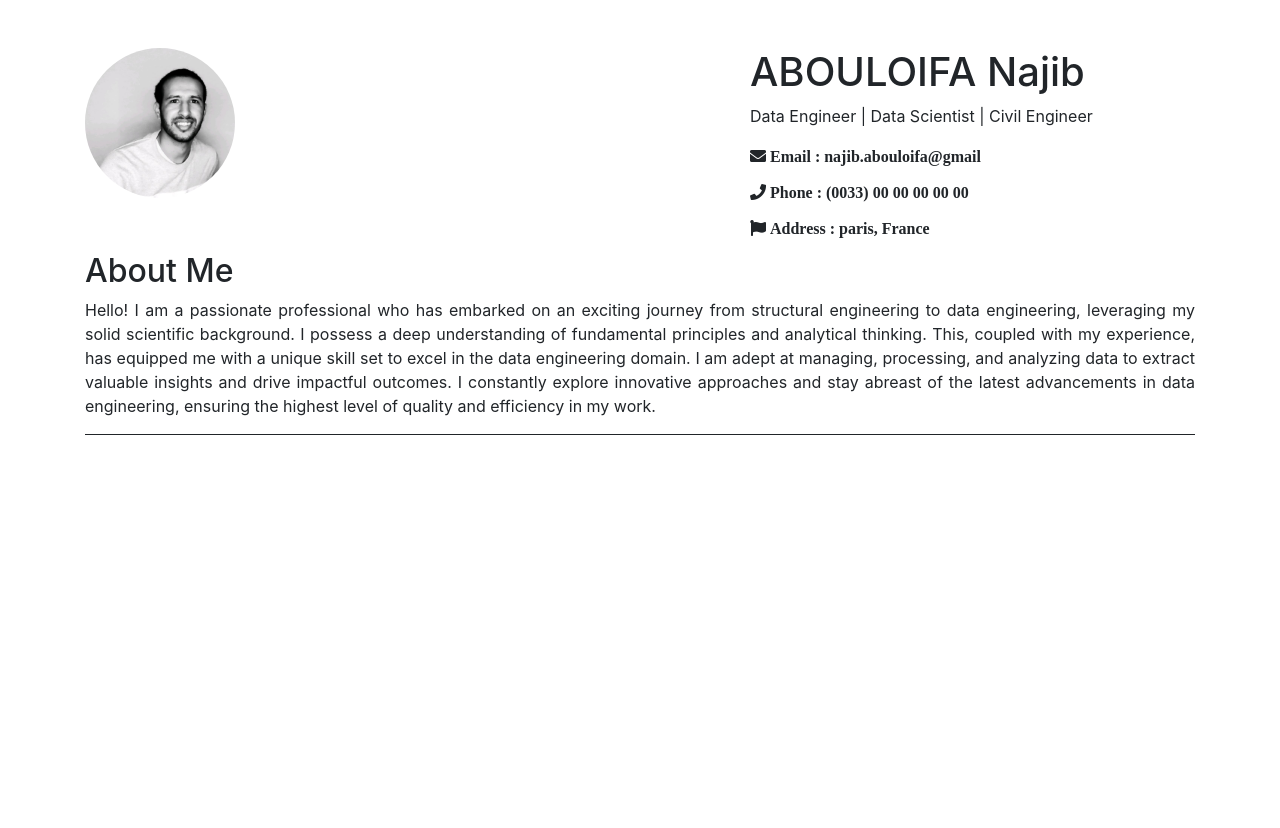
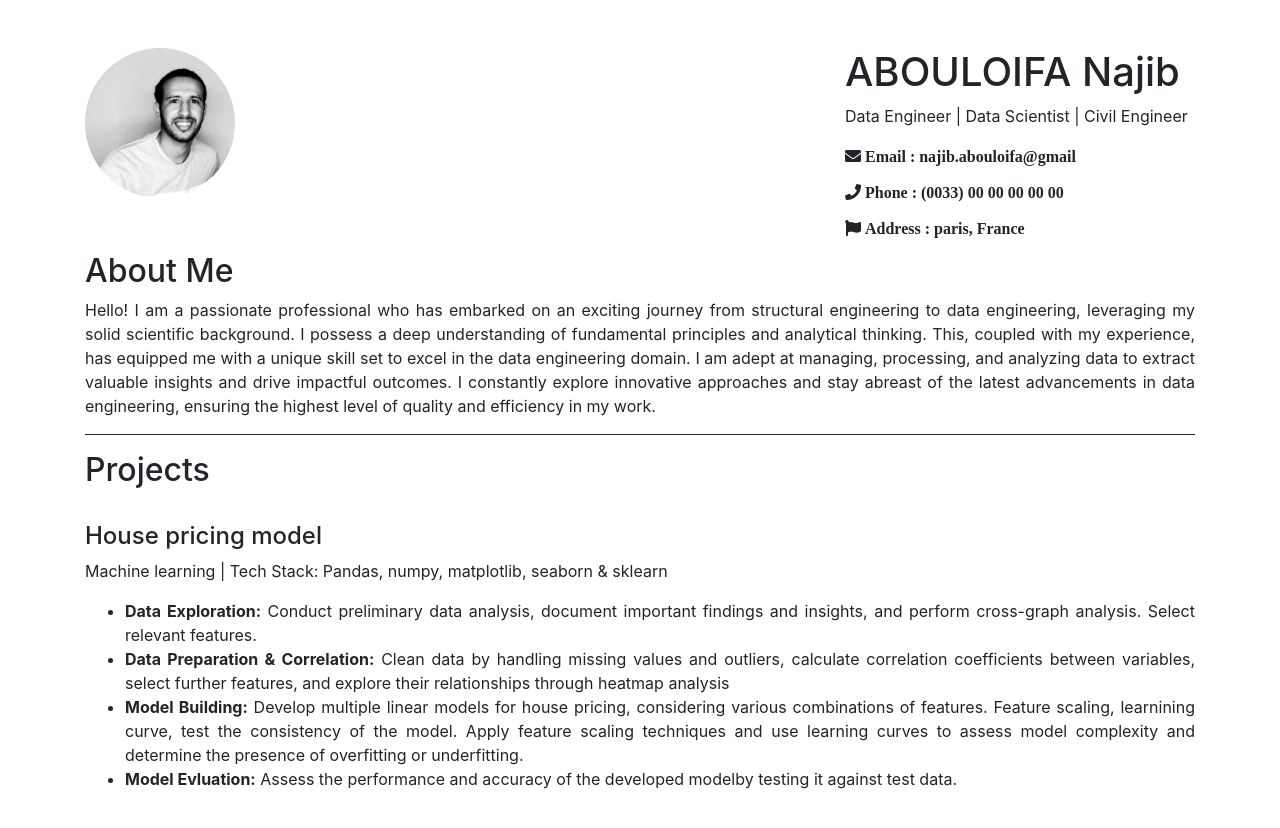
Before and after one commit to ABNajib/ABNajib.github.io, a plain HTML site: page index.html in a window 1280 px wide. Before the commit the page ends 800 px from the top, so only its background shows below. Drawn offline with nearby package versions, Linux system fonts and the light colour scheme.

Commit message:
edit index html

```diff
--- a/index.html
+++ b/index.html
@@ -22,11 +22,11 @@
 <body>
     <div class="container py-5">
         <div class="row">
-            <div class="col-md-5">
+            <div class="col-md-4">
                 <img src="image/profil.jpeg" alt="Profile Picture" class="profile-picture ">
             </div>
             <hr>
-            <div class="col-md-5">
+            <div class="col-md-4">
                 <h1>ABOULOIFA Najib</h1>
                 <p >Data Engineer | Data Scientist | Civil Engineer</p>
                 <p class="fas fa-envelope"> Email : najib.abouloifa@gmail</p>
@@ -39,6 +39,18 @@
             <p style="text-align: justify;">Hello! I am a passionate professional who has embarked on an exciting journey from structural engineering to data engineering, leveraging my solid scientific background.  I possess a deep understanding of fundamental principles and analytical thinking. This, coupled with my experience, has equipped me with a unique skill set to excel in the data engineering domain. I am adept at managing, processing, and analyzing data to extract valuable insights and drive impactful outcomes. I constantly explore innovative approaches and stay abreast of the latest advancements in data engineering, ensuring the highest level of quality and efficiency in my work.</p>
         </div>
         <hr class="custom-hr">
+        <div>
+            <h2>Projects</h2> <br>
+            <h4>House pricing model</h4> <p> Machine learning | Tech Stack: Pandas, numpy, matplotlib, seaborn & sklearn </p>
+            <div style="text-align: justify;">
+                <ul>
+                    <li> <strong> Data Exploration:</strong> Conduct preliminary data analysis, document important findings and insights, and perform cross-graph analysis. Select relevant features.</li>
+                    <li> <strong> Data Preparation & Correlation:</strong> Clean data by handling missing values and outliers, calculate correlation coefficients between variables, select further features, and explore their relationships through heatmap analysis</li>
+                    <li> <strong> Model Building:</strong> Develop multiple linear models for house pricing, considering various combinations of features. Feature scaling, learnining curve, test the consistency of the model. Apply feature scaling techniques and use learning curves to assess model complexity and determine the presence of overfitting or underfitting.  </li>
+                    <li> <strong> Model Evluation:</strong> Assess the performance and accuracy of the developed modelby testing it against test data.  </li>
+                </ul>
+            </div>
+        </div>
     </div>
 </body>
 </html>
```
